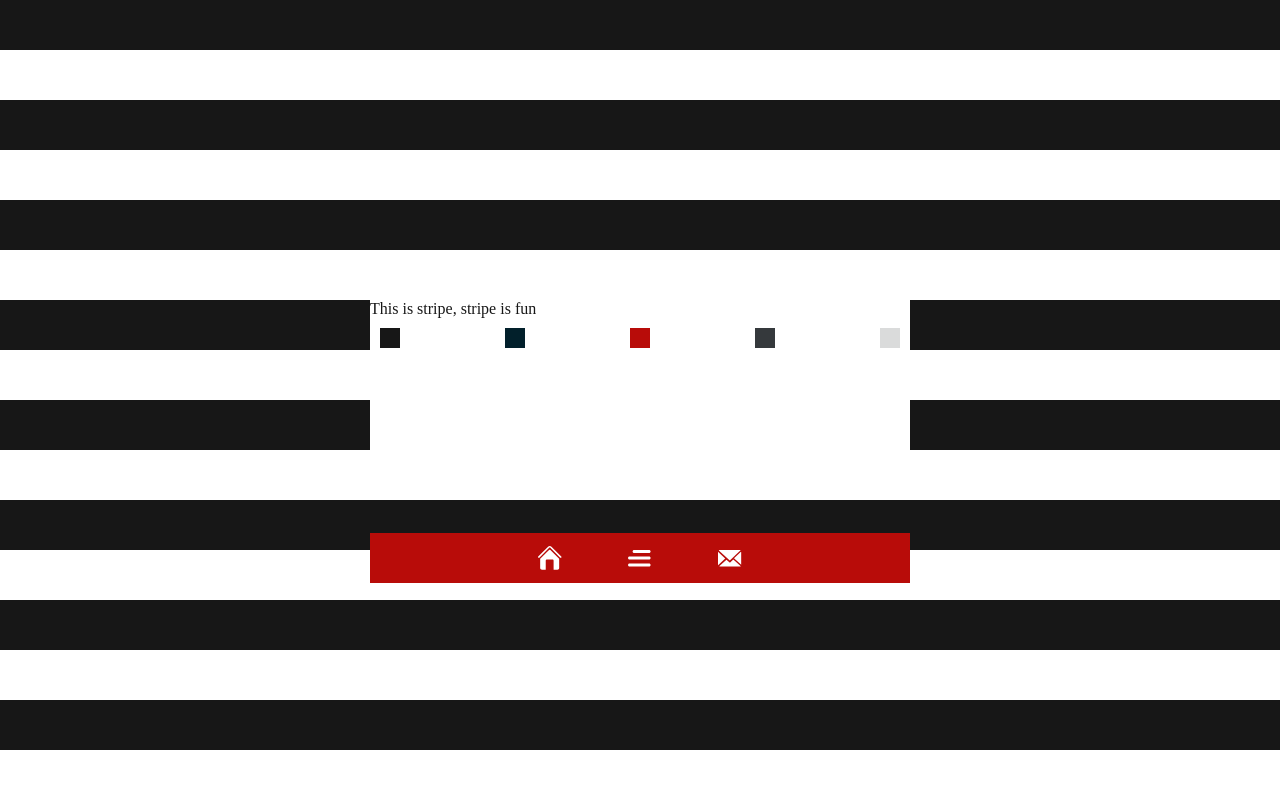
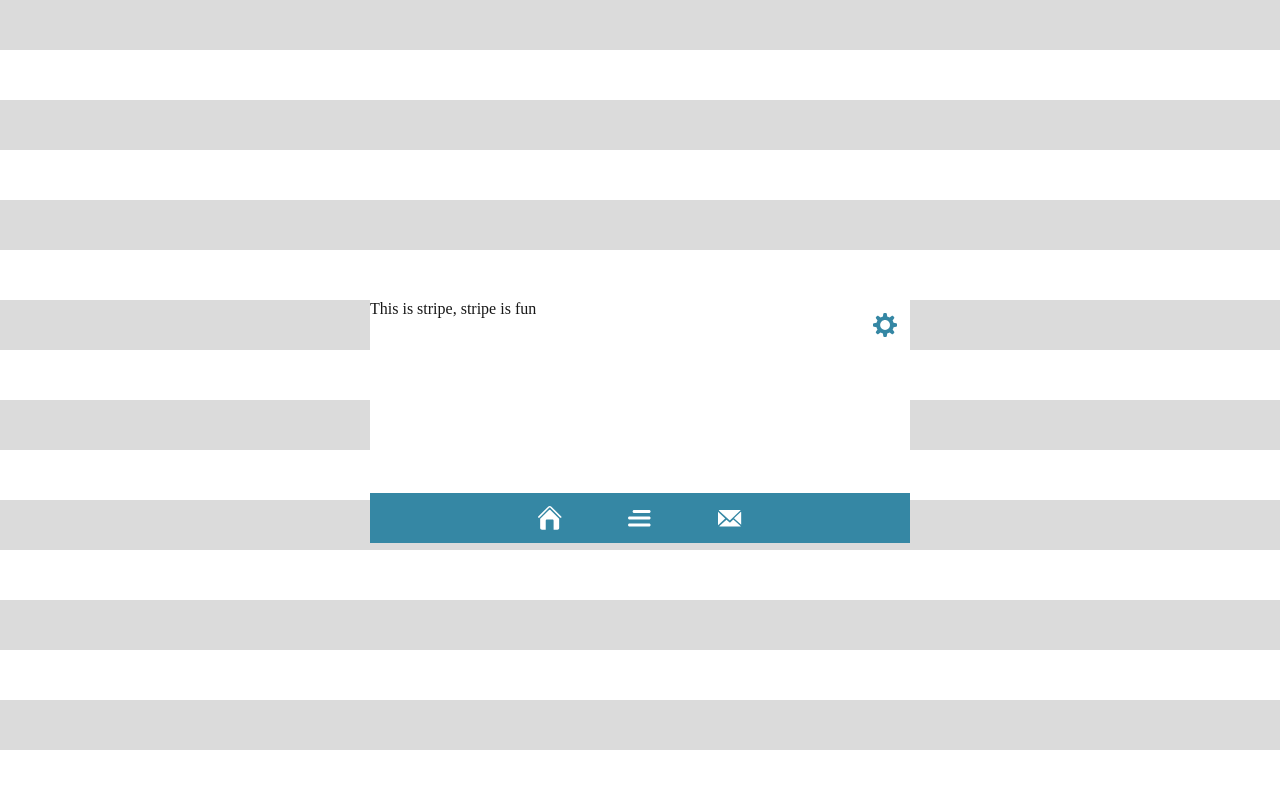
Before and after one commit to nataliakulas/pfolio-webapp, a React (Create React App) app: page / in a window 1280 px wide. Shown: the top 788 px of the page. Built offline with nearby package versions, Linux system fonts and the light colour scheme.

Commit message:
fixes && refactor

```diff
--- a/public/index.html
+++ b/public/index.html
@@ -7,7 +7,7 @@
     <link rel="manifest" href="%PUBLIC_URL%/manifest.json">
     <link rel="shortcut icon" href="%PUBLIC_URL%/favicon.ico">
 
-    <title>Portfolio</title>
+    <title>Stripefolio</title>
   </head>
   <body>
     <noscript>
--- a/src/App.js
+++ b/src/App.js
@@ -10,10 +10,11 @@ import Settings from './media/settings';
 
 
 const black = '#171717';
-const navy = '#02202B';
 const red = '#B80C09';
-const onyx = '#35393c';
-const grey = '#dadbdb';
+const navy = '#364A62';
+const orange = '#BA2D0B';
+const grey = '#dbdbdb';
+const turquoise = '#3587a4';
 const white = '#ffffff';
 
 class App extends React.Component {
@@ -24,8 +25,8 @@ class App extends React.Component {
       portfolio: false,
       contact: false,
       settings: false,
-      nav: red,
-      style: {backgroundImage: `repeating-linear-gradient(${black} 0, ${black} 50px, ${white} 0, ${white} 100px)`}
+      nav: turquoise,
+      style: {backgroundImage: `repeating-linear-gradient(${grey} 0, ${grey} 50px, ${white} 0, ${white} 100px)`}
     }
   }
 
@@ -47,22 +48,20 @@ class App extends React.Component {
     this.setState({section: false})
   };
 
+  settings = () => {
+    this.setState({settings: true})
+  };
+
   changeTheme(color) {
     switch (color) {
       case 'black':
-        this.setState({nav: red, style: {backgroundImage: `repeating-linear-gradient(${black} 0, ${black} 50px, ${white} 0, ${white} 100px)`}});
+        this.setState({settings: false, nav: red, style: {backgroundImage: `repeating-linear-gradient(${black} 0, ${black} 50px, ${white} 0, ${white} 100px)`}});
         break;
-      case 'navy':
-        this.setState({nav: red, style: {backgroundImage: `repeating-linear-gradient(${navy} 0, ${navy} 50px, ${white} 0, ${white} 100px)`}});
-        break;
-      case 'red':
-        this.setState({nav: black, style: {backgroundImage: `repeating-linear-gradient(${red} 0, ${red} 50px, ${white} 0, ${white} 100px)`}});
-        break;
-      case 'onyx':
-        this.setState({nav: grey, style: {backgroundImage: `repeating-linear-gradient(${onyx} 0, ${onyx} 50px, ${white} 0, ${white} 100px)`}});
+      case 'orange':
+        this.setState({settings: false, nav: navy, style: {backgroundImage: `repeating-linear-gradient(${orange} 0, ${orange} 50px, ${white} 0, ${white} 100px)`}});
         break;
       default:
-        this.setState({nav: onyx, style: {backgroundImage: `repeating-linear-gradient(${grey} 0, ${grey} 50px, ${white} 0, ${white} 100px)`}});
+        this.setState({settings: false, nav: turquoise, style: {backgroundImage: `repeating-linear-gradient(${grey} 0, ${grey} 50px, ${white} 0, ${white} 100px)`}});
     }
   }
 
@@ -76,12 +75,10 @@ class App extends React.Component {
                 <div className={`stripe${this.state.section ? " close" : ""}`}>
                   <div className="stripe-content">
                     This is stripe, stripe is fun
-                    {/*<Settings fill={ico} bg={nav}/>*/}
-                    <div className="settings-wrapper">
+                    <Settings className="settings" onClick={this.settings} fill={this.state.nav} bg={white}/>
+                    <div className={`settings-wrapper${this.state.settings ? " open" : ""}`}>
                       <div className="square black" onClick={() => this.changeTheme('black')}/>
-                      <div className="square navy" onClick={() => this.changeTheme('navy')}/>
-                      <div className="square red" onClick={() => this.changeTheme('red')}/>
-                      <div className="square onyx" onClick={() => this.changeTheme('onyx')}/>
+                      <div className="square orange" onClick={() => this.changeTheme('orange')}/>
                       <div className="square " onClick={() => this.changeTheme('')}/>
                     </div>
                   </div>
--- a/src/global.css
+++ b/src/global.css
@@ -2,7 +2,7 @@
   0% {
     transform: translateY(150px); }
   100% {
-    transform: translateY(-75px); } }
+    transform: translateY(-50px); } }
 
 @keyframes slide-bottom {
   0% {
@@ -26,7 +26,8 @@ body {
   display: flex;
   flex-direction: column;
   justify-content: center;
-  align-items: center; }
+  align-items: center;
+  overflow: hidden; }
 
 .stripe {
   width: 100%;
@@ -35,6 +36,12 @@ body {
   transition: height 0.5s ease; }
   .stripe.close {
     height: 0; }
+    .stripe.close .stripe-content {
+      display: none; }
+
+.stripe-content {
+  position: relative;
+  display: block; }
 
 .nav-stripe {
   height: 50px;
@@ -67,21 +74,35 @@ body {
     height: 500px; }
 
 .settings-wrapper {
+  width: 120px;
+  height: 50px;
+  position: absolute;
+  top: 0;
+  right: 0;
+  transform: translateX(120px);
   display: flex;
   flex-direction: row;
   justify-content: space-between;
-  align-items: center; }
+  align-items: center;
+  background-color: #ffffff;
+  transition: transform 0.5s ease; }
+  .settings-wrapper.open {
+    transform: translateX(0px); }
+
+.settings {
+  position: absolute;
+  top: 0;
+  right: 0;
+  margin: 5px;
+  cursor: pointer; }
 
 .square {
   width: 20px;
   height: 20px;
-  background-color: #dadbdb;
-  margin: 10px; }
+  background-color: #dbdbdb;
+  margin: 10px;
+  cursor: pointer; }
   .square.black {
     background-color: #171717; }
-  .square.navy {
-    background-color: #02202B; }
-  .square.red {
-    background-color: #B80C09; }
-  .square.onyx {
-    background-color: #35393c; }
+  .square.orange {
+    background-color: #BA2D0B; }
--- a/src/global.scss
+++ b/src/global.scss
@@ -1,8 +1,15 @@
 $black: #171717;
-$navy: #02202B;
 $red: #B80C09;
-$onyx: #35393c;
-$grey: #dadbdb;
+
+$navy: #364A62;
+$orange: #BA2D0B;
+
+$onyx: #474B4D;
+$yellow: #C9C627;
+
+$grey: #dbdbdb;
+$turquoise: #3587a4;
+
 $white: #ffffff;
 
 @keyframes slide-top {
@@ -10,7 +17,7 @@ $white: #ffffff;
     transform: translateY(150px);
   }
   100% {
-    transform: translateY(-75px);
+    transform: translateY(-50px);
   }
 }
 
@@ -44,6 +51,8 @@ body {
   flex-direction: column;
   justify-content: center;
   align-items: center;
+
+  overflow: hidden;
 }
 
 .stripe {
@@ -54,7 +63,16 @@ body {
 
   &.close {
     height: 0;
+
+    .stripe-content {
+      display: none;
+    }
   }
+}
+
+.stripe-content {
+  position: relative;
+  display: block;
 }
 
 .nav-stripe {
@@ -100,10 +118,33 @@ body {
 }
 
 .settings-wrapper {
+  width: 120px;
+  height: 50px;
+
+  position: absolute;
+  top: 0;
+  right: 0;
+  transform: translateX(120px);
+
   display: flex;
   flex-direction: row;
   justify-content: space-between;
   align-items: center;
+
+  background-color: $white;
+  transition: transform 0.5s ease;
+
+  &.open {
+    transform: translateX(0px);
+  }
+}
+
+.settings {
+  position: absolute;
+  top: 0;
+  right: 0;
+  margin: 5px;
+  cursor: pointer;
 }
 
 .square {
@@ -112,20 +153,13 @@ body {
 
   background-color: $grey;
   margin: 10px;
+  cursor: pointer;
 
   &.black {
     background-color: $black;
   }
 
-  &.navy {
-    background-color: $navy;
-  }
-
-  &.red {
-    background-color: $red;
-  }
-
-  &.onyx {
-    background-color: $onyx;
+  &.orange {
+    background-color: $orange;
   }
 }
--- a/src/media/settings.js
+++ b/src/media/settings.js
@@ -1,7 +1,7 @@
 import React from 'react';
 
 export default props =>
-  <svg width="40" height="40" viewBox="-40 -40 200 200">
+  <svg width="40" height="40" viewBox="-40 -40 200 200" onClick={props.onClick} className={props.className}>
     <g id="settings" fill={props.fill}>
       <path
         d="M120,56.307 C120,53.774 118.302,51.62 115.798,51.235 L102.928,49.244 C101.87,45.035 100.243,41.067 98.071,37.438 L105.838,26.873 C107.336,24.831 107.129,22.001 105.338,20.21 L100.12,14.987 C98.329,13.196 95.502,12.98 93.459,14.477 L82.895,22.225 C79.265,20.052 75.299,18.388 71.089,17.33 L69.098,4.369 C68.713,1.865 66.559,0 64.026,0 L56.64,0 C54.107,0 51.953,1.865 51.568,4.368 L49.577,17.321 C45.368,18.379 41.4,20.048 37.771,22.22 L27.206,14.474 C25.164,12.976 22.334,13.194 20.543,14.984 L15.32,20.207 C13.529,21.998 13.313,24.828 14.81,26.871 L22.558,37.436 C20.385,41.066 18.721,45.033 17.663,49.242 L4.535,51.233 C2.032,51.62 0,53.774 0,56.307 L0,63.693 C0,66.226 2.032,68.38 4.535,68.765 L17.571,70.756 C18.629,74.965 20.339,78.933 22.512,82.562 L14.787,93.127 C13.289,95.169 13.517,97.999 15.308,99.79 L20.536,105.013 C22.327,106.804 25.16,107.02 27.202,105.522 L37.769,97.774 C41.399,99.947 45.367,101.611 49.576,102.669 L51.568,115.63 C51.953,118.133 54.108,119.998 56.64,119.998 L64.026,119.998 C66.559,119.998 68.713,118.133 69.098,115.63 L71.089,102.677 C75.298,101.619 79.266,99.951 82.895,97.778 L93.46,105.524 C95.502,107.022 98.332,106.804 100.123,105.014 L105.346,99.791 C107.137,98 107.353,95.17 105.856,93.127 L98.108,82.561 C100.281,78.932 101.945,74.964 103.003,70.755 L115.798,68.764 C118.301,68.379 120,66.225 120,63.692 L120,56.307 Z"/>
```
